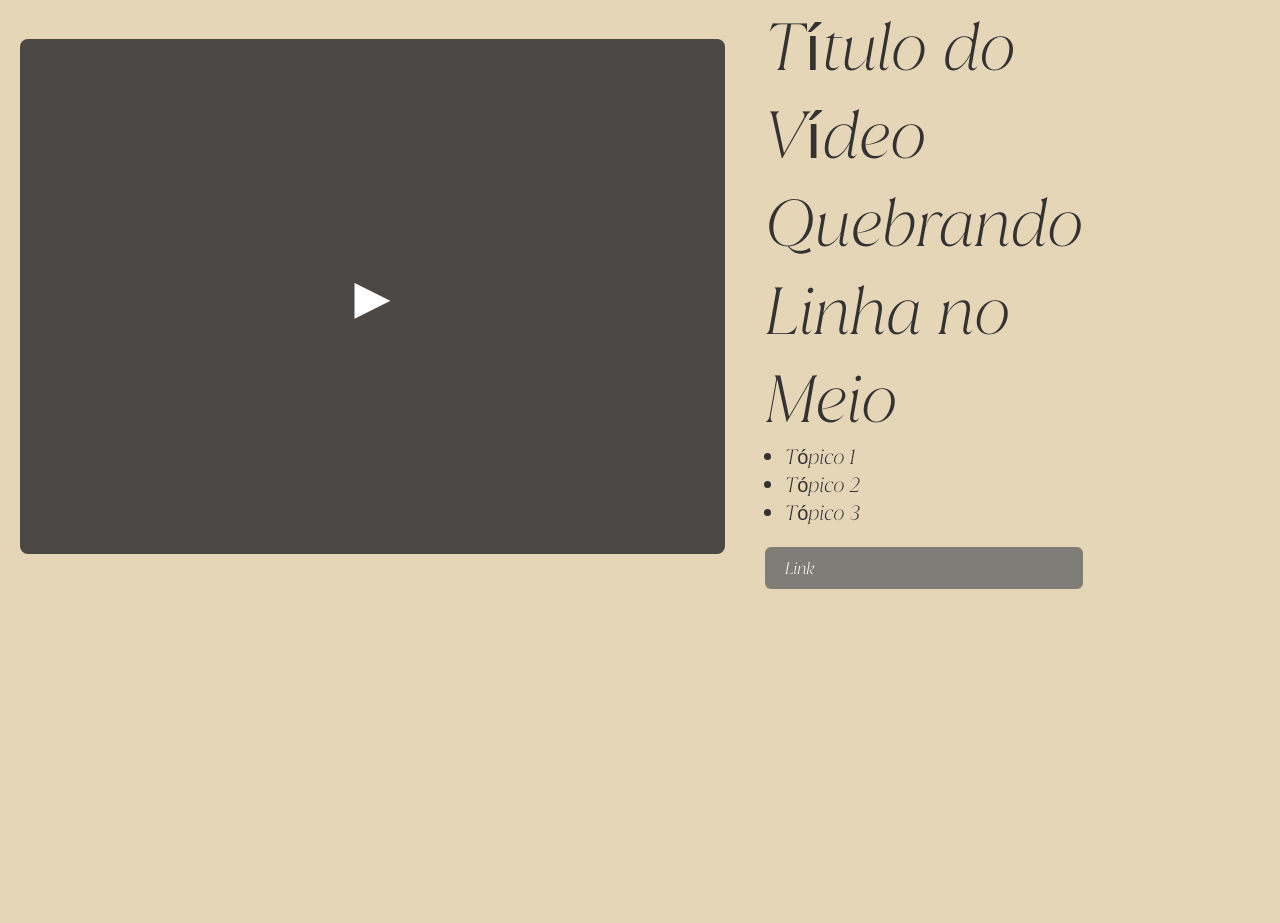
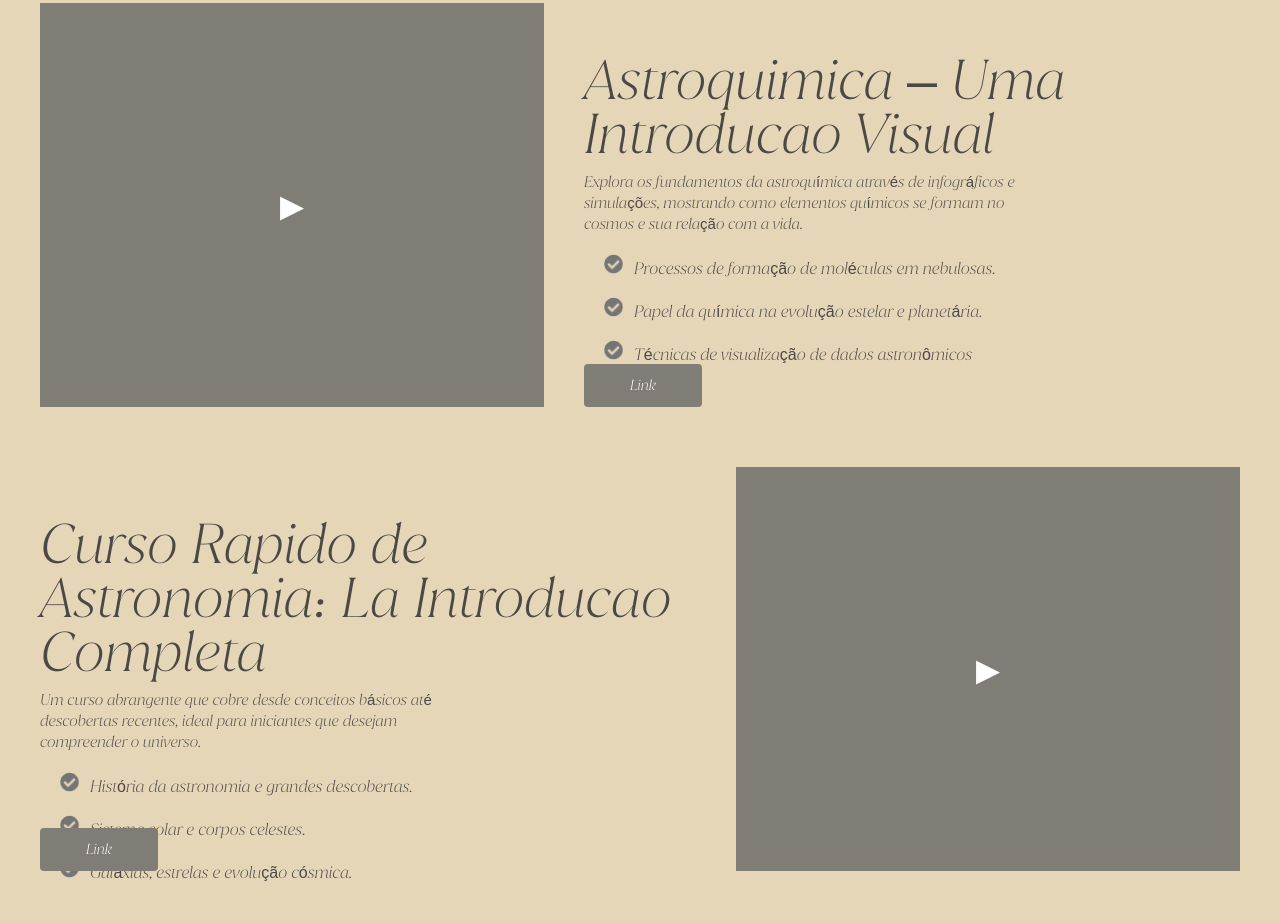
Before and after one commit to Carlinn01/PaginaExtras, a plain HTML site: page index.html in a window 1280 px wide. Shown: the part 497-1420 px from the top of the page. Before the commit the page ends 1206 px from the top, so only its background shows below. Drawn offline with Linux system fonts and the light colour scheme.

Commit message:
card nos lugares corretos

```diff
--- a/index.html
+++ b/index.html
@@ -58,34 +58,88 @@
         <h2 class="section-title">Videos</h2>
         <div class="underline"></div>
       </div>
+
+      <!-- First video card - video preview on left -->
       <div class="video-card">
-
-    <!-- Lado esquerdo: quadro cinza com símbolo de play -->
         <div class="video-preview">
           <div class="play-button">&#9658;</div>
         </div>
 
-    <!-- Lado direito: título, tópicos e botão -->
         <div class="video-content">
           <h2 class="video-title">
-        Título do Vídeo Quebrando Linha no Meio
+            Astroquimica – Uma Introducao Visual
           </h2>
 
+          <p class="p-title">
+            Explora os fundamentos da astroquímica através de infográficos e <br> simulações, mostrando como elementos químicos se formam no <br> cosmos e sua  relação com a vida.
+          </p>
+
           <ul class="video-topics">
-        <li>Tópico 1</li>
-        <li>Tópico 2</li>
-        <li>Tópico 3</li>
+            <li>Processos de formação de moléculas em nebulosas.</li>
+            <li>Papel da química na evolução estelar e planetária.</li>
+            <li>Técnicas de visualização de dados astronômicos</li>
           </ul>
 
           <a href="link" target="_blank" class="video-link">
             Link
           </a>
         </div>
+      </div>
 
+      <div class="video-card video-card-reverse">
+  <div class="video-preview">
+    <div class="play-button">&#9658;</div>
   </div>
+
+  <div class="video-content">
+    <h2 class="video-title">
+      Curso Rapido de Astronomia: La Introducao Completa
+    </h2>
+
+    <p class="p-title">
+      Um curso abrangente que cobre desde conceitos básicos até <br> descobertas recentes, ideal para iniciantes que desejam <br> compreender o universo.
+    </p>
+
+    <ul class="video-topics">
+      <li>História da astronomia e grandes descobertas.</li>
+      <li>Sistema solar e corpos celestes.</li>
+      <li>Galáxias, estrelas e evolução cósmica.</li>
+    </ul>
+
+    <a href="link" target="_blank" class="video-link">
+      Link
+    </a>
+  </div>
+</div>
+
+      <!-- Third video card - video preview on left -->
+      <div class="video-card">
+        <div class="video-preview">
+          <div class="play-button">&#9658;</div>
+        </div>
+
+        <div class="video-content">
+          <h2 class="video-title">
+            Como os Astronomos Detectam Moleculas no Espaco
+          </h2>
+
+          <p class="p-title">
+            Descubra as técnicas avançadas utilizadas para identificar <br> compostos químicos em ambientes espaciais distantes e <br> suas implicações científicas.
+          </p>
+
+          <ul class="video-topics">
+            <li>Espectroscopia e análise de luz estelar.</li>
+            <li>Radiotelescópios e detecção molecular.</li>
+            <li>Descobertas de moléculas orgânicas complexas.</li>
+          </ul>
+
+          <a href="link" target="_blank" class="video-link">
+            Link
+          </a>
+        </div>
+      </div>
+
     </section>
-
-
 
     <script>
 
@@ -111,6 +165,8 @@
       });
     </script>
 
+  </main>
+
 </body>
 
 </html>
--- a/styles.css
+++ b/styles.css
@@ -5,8 +5,8 @@
 }
 
 @font-face {
-  font-family: 'Juana-extra';
-  src: url('./font/Fontspring-DEMO-juana-extralightit.otf') format('truetype');
+  font-family: "Juana-extra";
+  src: url("./font/Fontspring-DEMO-juana-extralightit.otf") format("truetype");
   font-weight: normal;
   font-style: normal;
 }
@@ -16,7 +16,7 @@
   justify-content: space-between;
   align-items: center;
   padding: 10px 90px 10px 40px;
-  background-image: url('../img/SATURNO-ZOOM_LE_upscale_balanced_x4 2.png');
+  background-image: url("../img/SATURNO-ZOOM_LE_upscale_balanced_x4 2.png");
   background-size: cover;
   background-position: center;
   background-repeat: no-repeat;
@@ -27,7 +27,7 @@
 
 .navbar-image-continuation {
   height: 190px;
-  background-image: url('../img/SATURNO-ZOOM_LE_upscale_balanced_x4 2.png');
+  background-image: url("../img/SATURNO-ZOOM_LE_upscale_balanced_x4 2.png");
   background-size: cover;
   background-position: center;
   background-repeat: no-repeat;
@@ -80,7 +80,7 @@
   top: 100%;
   right: 90px;
   width: 220px;
-  background: rgba(0,0,0,0.95);
+  background: rgba(0, 0, 0, 0.95);
   border-radius: 8px;
   padding: 10px 0;
   opacity: 0;
@@ -103,7 +103,7 @@
 }
 
 .hamburger-menu li {
-  border-bottom: 1px solid rgba(255,255,255,0.2);
+  border-bottom: 1px solid rgba(255, 255, 255, 0.2);
 }
 
 .hamburger-menu li:last-child {
@@ -120,12 +120,12 @@
 }
 
 .hamburger-menu a:hover {
-  background: rgba(255,255,255,0.1);
+  background: rgba(255, 255, 255, 0.1);
 }
 
 .hero-main-title {
   padding-top: 70px;
-  font-family: 'Juana-extra', sans-serif;
+  font-family: "Juana-extra", sans-serif;
   font-weight: 280;
   font-style: normal;
   font-size: 70px;
@@ -138,108 +138,169 @@
 }
 
 .hero-desc {
-  font-family: 'Juana-extra', sans-serif;
+  font-family: "Juana-extra", sans-serif;
   font-weight: 100;
   font-style: normal;
   font-size: 22px;
   line-height: 29px;
   letter-spacing: 0%;
   color: #ffffff;
-  width: 60%;               /* largura do bloco */
-  margin: 20px auto 0;      /* centraliza horizontalmente */
-  text-align: justify;       /* justifica o texto */
-  display: block;            /* necessário para o margin auto funcionar */
-  text-align-last: center;   /* opcional: centraliza a última linha do bloco */
+  width: 60%;
+  margin: 20px auto 0;
+  text-align: justify;
+  display: block;
+  text-align-last: center;
 }
 
 body {
-  font-family: 'Juana-extra', sans-serif;
+  font-family: "Juana-extra", sans-serif;
   margin: 0;
   padding: 0;
   box-sizing: border-box;
   color: #333;
-  background-color: #E6D6B8;
+  background-color: #e6d6b8;
 }
 
-/* Siteeeeeeeeeeeee */
+/* Seção de Vídeos */
 
 .video-section {
   padding: 80px 20px;
-  padding-bottom: 120px;
 }
 
 .video-card {
   display: flex;
-  align-items: center;
+  align-items: flex-start;
   gap: 40px;
-  max-width: 1000px;
+  max-width: 1200px;
+  margin: 0 auto 60px auto;
   width: 100%;
+  flex-direction: row;
+  min-height: 404px;
+}
+
+.video-card-reverse {
+  flex-direction: row-reverse;
 }
 
 .video-preview {
-  width: 705px;
-  height: 515px;
-  background-color: #4B4845;
-  border-radius: 8px;
+  width: 504px;
+  height: 404px;
+  background-color: #807c76;
   display: flex;
   justify-content: center;
   align-items: center;
-  flex-shrink: 0; /* evita que o quadrado encolha no flex */
+  flex-shrink: 0;
+  position: relative;
 }
 
 .play-button {
-  font-size: 60px;
+  font-size: 40px;
   color: #fff;
   cursor: pointer;
+  position: absolute;
+  top: 50%;
+  left: 50%;
+  transform: translate(-50%, -50%);
 }
 
 .video-content {
-  flex: 2;
+  flex: 1;
   display: flex;
   flex-direction: column;
-  justify-content: center;
+  justify-content: flex-start;
+  padding-left: 0px;
+  padding-right: 0px;
+  height: 404px;
+  position: relative;
 }
 
 .video-title {
-  font-family: 'Juana-extra', sans-serif;
+  font-family: "Juana-extra", sans-serif;
   font-weight: 280;
-  font-size: 64px;
-  color: #333;
+  font-size: 54px;
+  line-height: 1.0;
+  padding-top: 50px;
+  padding-bottom: 10px;
+  color: #4b4845;
+}
+
+.p-title {
+  font-size: 15px;
+  font-family: "Juana-extra", sans-serif;
+  color: #4b4845;
+  margin-bottom: 20px;
+}
+
+.video-desc {
+  font-family: "Juana-extra", sans-serif;
+  font-size: 16px;
+  line-height: 24px;
+  text-align: justify;
+  color: #4b4845;
+  margin-bottom: 15px;
 }
 
 .video-topics {
   list-style: disc;
   padding-left: 20px;
-  margin-bottom: 20px;
-  color: #333;
-  font-family: 'Juana-extra', sans-serif;
+  margin-bottom: 25px;
+  font-family: "Juana-extra", sans-serif;
   font-weight: 300;
-  font-size: 20px;
+  font-size: 16px;
+  line-height: 24px;
+  color: #4b4845;
+}
+
+.video-topics li {
+  list-style: none;
+  position: relative;
+  padding-left: 30px;
+  margin-bottom: 15px;
   line-height: 28px;
 }
 
+.video-topics li::before {
+  content: "";
+  position: absolute;
+  left: 0;
+  top: 0;
+  width: 20px;
+  height: 20px;
+  background-image: url(/img/1.png);
+  background-size: contain;
+  background-repeat: no-repeat;
+}
+
 .video-link {
-  display: inline-block;
-  padding: 10px 20px;
-  background-color: #807C76;
+  display: block;
+  width: 118px;
+  height: 43px;
+  line-height: 43px;
+  text-align: center;
+  background-color: #807c76;
   color: #fff;
   text-decoration: none;
-  border-radius: 6px;
-  font-family: 'Juana-extra', sans-serif;
+  border-radius: 4px;
+  font-family: "Juana-extra", sans-serif;
+  font-size: 14px;
   font-weight: 400;
-  transition: background 0.3s ease;
+  padding: 0;
+  box-sizing: border-box;
+  white-space: nowrap;
+  overflow: hidden;
+  text-overflow: ellipsis;
+  position: absolute;
+  bottom: 0;
+  left: 0;
 }
 
-.video-link:hover {
-  background-color: #665f59;
-}
-
+/* Outras seções (mysteries, theories, cards, etc) */
 
 .mysteries-section {
   padding: 80px 40px;
   display: flex;
   justify-content: center;
-  background-color: #E6D6B8;
+  background-color: #e6d6b8;
 }
 
 .section-content {
@@ -255,7 +316,7 @@ body {
 }
 
 .section-title {
-  font-family: 'Juana-extra', sans-serif;
+  font-family: "Juana-extra", sans-serif;
   font-weight: 280;
   font-size: 48px;
   line-height: 56px;
@@ -264,7 +325,7 @@ body {
 }
 
 .section-desc {
-  font-family: 'Juana-extra', sans-serif;
+  font-family: "Juana-extra", sans-serif;
   font-weight: 300;
   font-size: 24px;
   line-height: 36px;
@@ -283,25 +344,25 @@ body {
   width: 441px;
   height: 250px;
   border-radius: 8px;
-  box-shadow: 0 8px 20px rgba(0,0,0,0.2);
+  box-shadow: 0 8px 20px rgba(0, 0, 0, 0.2);
 }
 
 .rect-top {
-  background-color: #807C76;
+  background-color: #807c76;
   top: -120px;
   left: 150px;
   z-index: 1;
 }
 
 .rect-middle {
-  background-color: #4B4845;
+  background-color: #4b4845;
   top: 10px;
   left: 40px;
   z-index: 2;
 }
 
 .rect-bottom {
-  background-color: #807C76;
+  background-color: #807c76;
   top: 180px;
   left: 150px;
   z-index: 3;
@@ -321,9 +382,8 @@ body {
 }
 
 .theories-section {
-  padding: 80px 40px;
-  background-color: #E6D6B8;
-  padding-bottom: 120px;
+  padding: 80px 40px 120px 40px;
+  background-color: #e6d6b8;
 }
 
 .section-header {
@@ -334,7 +394,7 @@ body {
 }
 
 .section-title {
-  font-family: 'Juana-extra', sans-serif;
+  font-family: "Juana-extra", sans-serif;
   font-weight: 280;
   font-size: 64px;
   color: #333;
@@ -359,7 +419,7 @@ body {
   max-width: 327px;
   min-width: 300px;
   height: 400px;
-  background-color: #4B4845;
+  background-color: #4b4845;
   position: relative;
   overflow: visible;
 }
@@ -385,40 +445,46 @@ body {
   border-radius: 4px;
 }
 
-.card-overlay h1{
+.card-overlay h1 {
   padding-top: 20px;
   text-align: center;
 }
 
-.card-overlay p{
+.card-overlay p {
   text-align: center;
   padding-top: 40px;
   justify-content: center;
 }
 
 .botaowikipedia {
-  display: inline-block;
-  padding: 12px 24px;
-  background-color: #807C76;
+  display: block; /* muda de flex para block */
+  width: 198px;
+  height: 73px;
+  line-height: 73px; /* centraliza verticalmente o texto */
+  text-align: center; /* centraliza horizontalmente */
+
+  position: absolute;
+  top: 1133px;
+  left: 883px;
+  transform: rotate(0deg);
+  opacity: 1;
+
+  background-color: #807c767e;
   color: #fff;
-  font-family: 'Juana-extra', sans-serif;
+  font-family: "Juana-extra", sans-serif;
   font-size: 16px;
   font-weight: 400;
   text-decoration: none;
-  text-align: center;
-  justify-content: center;
-  transition: background 0.3s ease;
-  position: absolute;
-  bottom: 20px;
-  left: 20px;
-}
 
-.botaowikipedia {
-  background-color: #807c767e;
+  padding: 0;
+  box-sizing: border-box;
+
+  white-space: nowrap; /* impede quebrar linha */
+  overflow: hidden; /* corta excesso de texto */
+  text-overflow: ellipsis; /* mostra "..." se passar */
 }
 
 .misterios-section {
-  padding: 80px 40px;
-  background-color: #E6D6B8;
-  padding-bottom: 220px;
+  padding: 80px 40px 220px 40px;
+  background-color: #e6d6b8;
 }
```
Also changed, not shown: img/1.png (added). Lines whose indentation alone changed are shown as unchanged.
